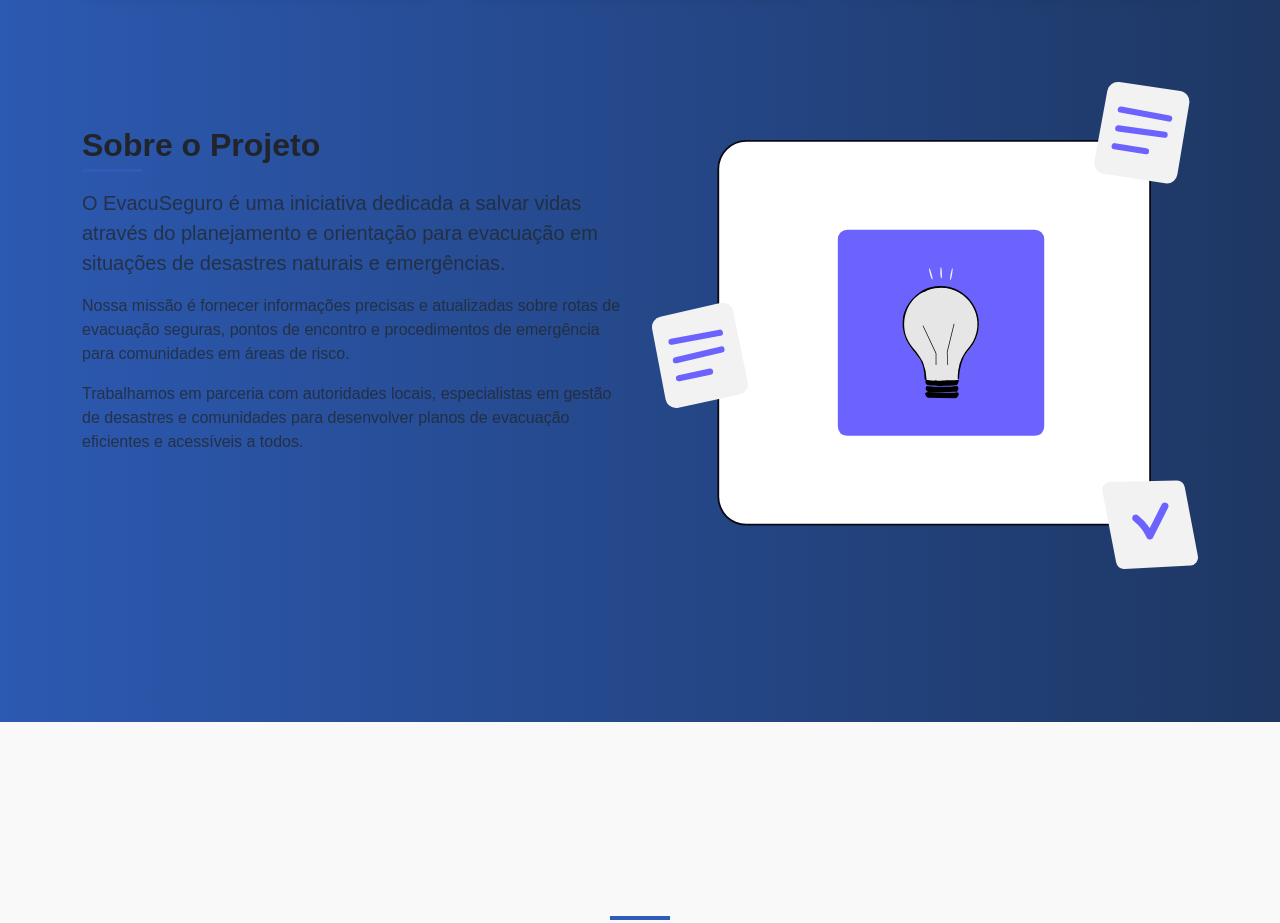
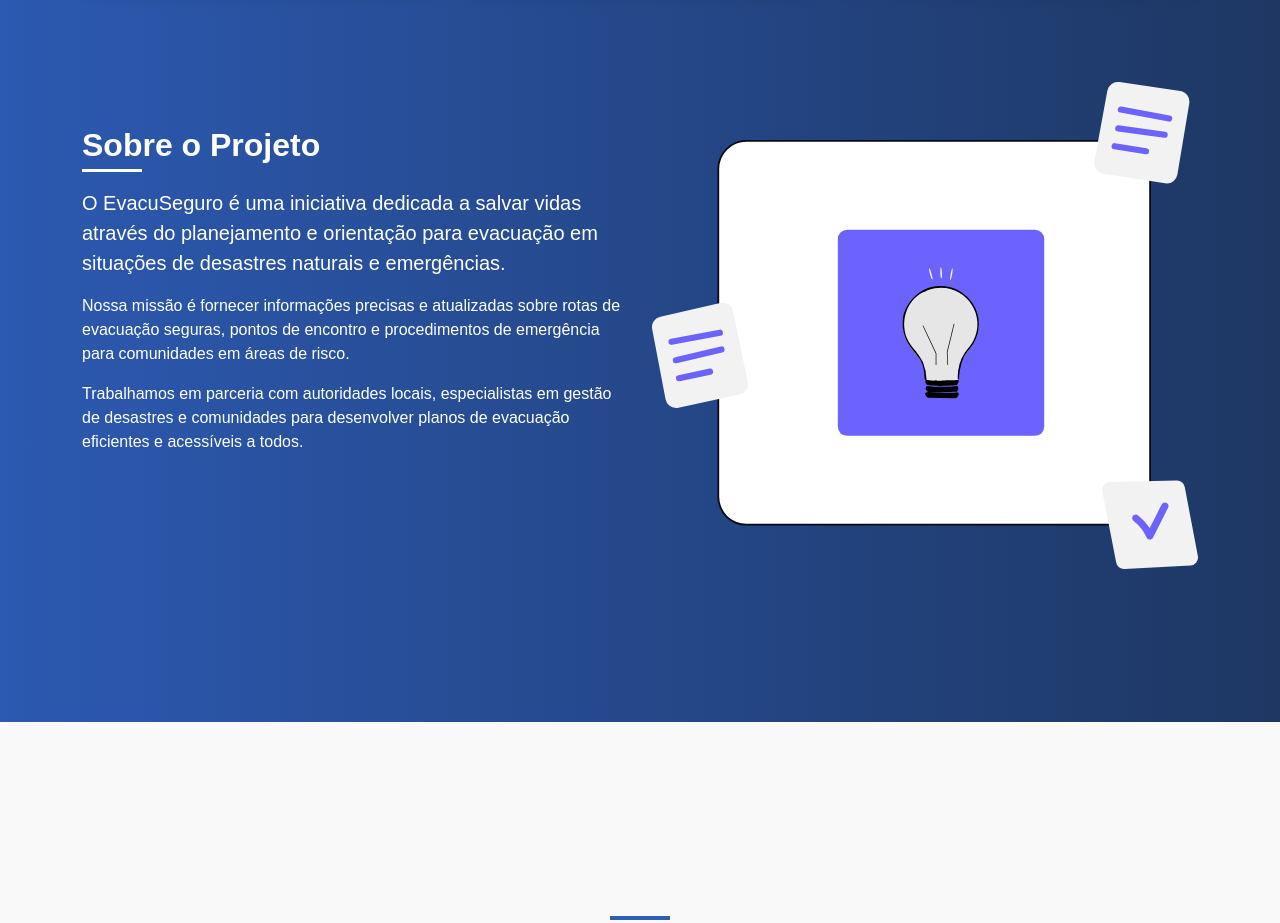
Before and after one commit to CaiqueAzevedo65/EvacuSeguro, a React (Vite) app: page / in a window 1280 px wide. Shown: the part 1080-2003 px from the top of the page. Built offline with nearby package versions, Linux system fonts and the light colour scheme.

Commit message:
style: ajusta cores da seção Sobre o Projeto
- Altera cor do título para branco
- Atualiza cor da linha decorativa para branco
- Remove classes text-muted dos parágrafos
- Padroniza texto em branco para melhor legibilidade
- Mantém hierarquia visual com pesos de fonte

```diff
--- a/src/pages/home.jsx
+++ b/src/pages/home.jsx
@@ -75,17 +75,17 @@ export default function Home() {
                 <div className="container py-5">
                     <div className="row align-items-center">
                         <div className="col-md-6 col-lg-6">
-                            <h2 className="fw-bold text-dark mb-3">
+                            <h2 className="fw-bold text-white mb-3">
                                 Sobre o Projeto
-                                <div style={{ width: '60px', height: '3px', backgroundColor: '#2e5cb8', marginTop: '5px' }}></div>
+                                <div style={{ width: '60px', height: '3px', backgroundColor: 'white', marginTop: '5px' }}></div>
                             </h2>
-                            <p className="text-muted fs-5">
+                            <p className="text-white fs-5">
                                 O EvacuSeguro é uma iniciativa dedicada a salvar vidas através do planejamento e orientação para evacuação em situações de desastres naturais e emergências.
                             </p>
-                            <p className="text-muted">
+                            <p className="text-white">
                                 Nossa missão é fornecer informações precisas e atualizadas sobre rotas de evacuação seguras, pontos de encontro e procedimentos de emergência para comunidades em áreas de risco.
                             </p>
-                            <p className="text-muted">
+                            <p className="text-white">
                                 Trabalhamos em parceria com autoridades locais, especialistas em gestão de desastres e comunidades para desenvolver planos de evacuação eficientes e acessíveis a todos.
                             </p>
                         </div>
```
